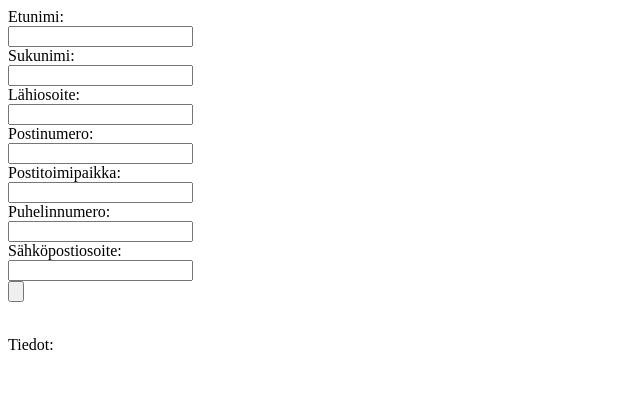
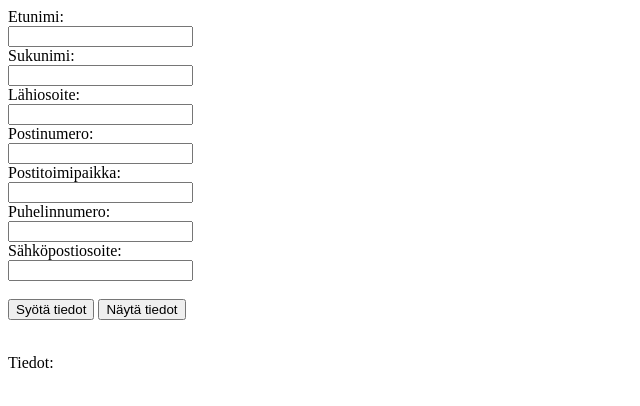
Before and after one commit to sannakk/Ryhma-X, a plain HTML site: page Projekti_6/index.html in a window 1280 px wide. Shown: the whole page, without its empty margins (0-640 px from the left). Drawn offline with Linux system fonts and the light colour scheme.

Commit message:
buttonin lisäys

```diff
--- a/Projekti_6/index.html
+++ b/Projekti_6/index.html
@@ -7,7 +7,7 @@
 <title>Lomake</title>
 </head>
 <body>
-<form action="/index.html">
+<form action="">
   <label for="etunimi">Etunimi:</label><br>
   <input type="text" id="etunimi" value=""><br>
 
@@ -27,8 +27,9 @@
   <input type="tel" id="puh" value=""><br>
 
   <label for="email">Sähköpostiosoite:</label><br>
-  <input type="email" id="email" value=""><br>
-  <input type="button" onclick="lisaa()">
+  <input type="email" id="email" value=""><br><br>
+  <button type="button" id="syota" onclick="lisaa()">Syötä tiedot</button>
+  <button type="button" id="listaa" onclick="nayta()">Näytä tiedot</button>
 </form>
 <br>
 <p>Tiedot:</p>
```
